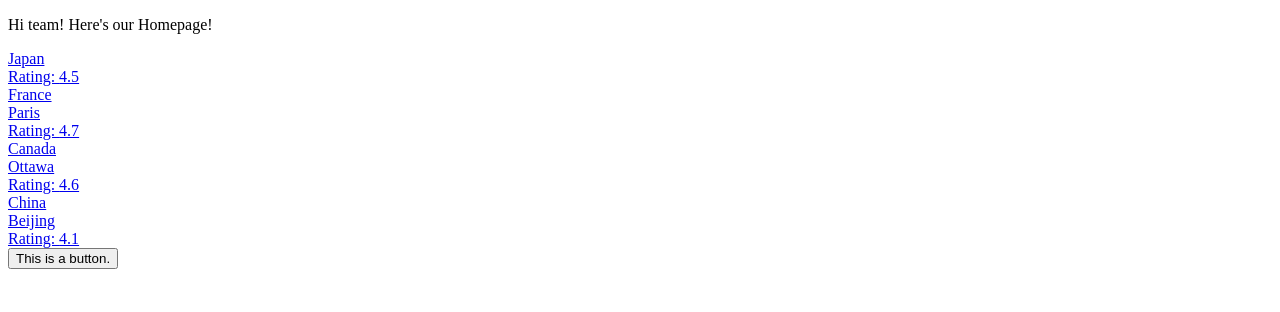
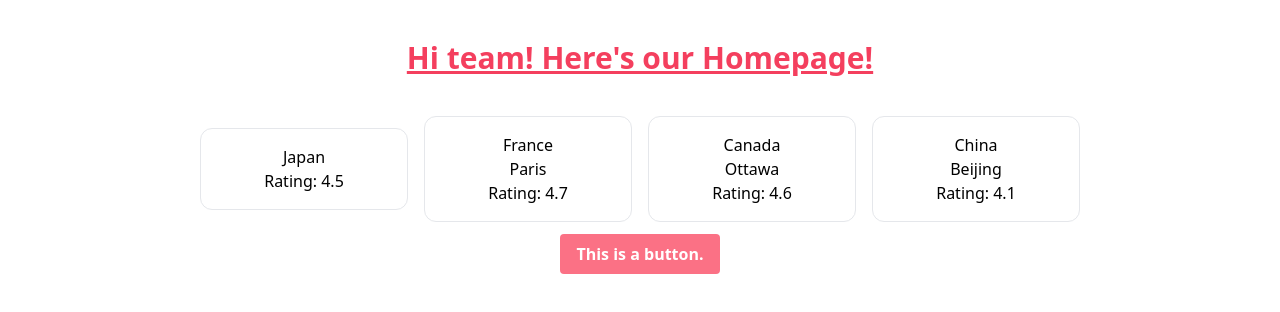
Before and after one commit to ivankbautista/travel-app-FE, a Next.js app: page / in a window 1280 px wide. Shown: the top 312 px of the page. Built offline with nearby package versions, Linux system fonts and the light colour scheme.

Commit message:
Fix tailwindCSS

```diff
--- a/src/components/Homepage.js
+++ b/src/components/Homepage.js
@@ -1,5 +1,6 @@
 import Head from 'next/head'
 import Link from 'next/link';
+
 
 const countries = [
   {c: 'Japan', rating: '4.5'},
--- a/src/pages/_app.js
+++ b/src/pages/_app.js
@@ -1,4 +1,4 @@
-import 'tailwindcss/tailwind.css';
+import '/styles/globals.css';
 
 function MyApp({ Component, pageProps }) {
   return <Component {...pageProps} />
--- /dev/null
+++ b/styles/globals.css
@@ -0,0 +1,3 @@
+@tailwind base;
+@tailwind components;
+@tailwind utilities;
--- a/tailwind.config.js
+++ b/tailwind.config.js
@@ -1,7 +1,7 @@
 module.exports = {
   content: [
     "./src/pages/**/*.{js,ts,jsx,tsx}",
-    "./src/containers/**/*.{js,ts,jsx,tsx}",
+    "./src/components/**/*.{js,ts,jsx,tsx}",
   ],
   theme: {
     extend: {},
```
